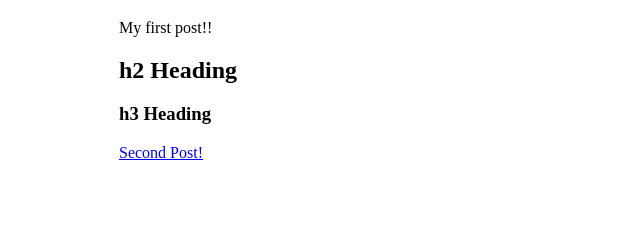
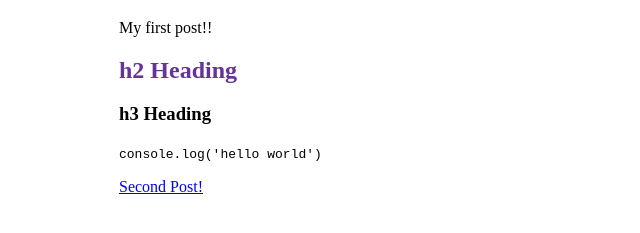
Before and after one commit to TomPatterson9/blog-site-source, a Gatsby site: page /2021/2021-01-01-hello-world/ in a window 1280 px wide. Shown: the part 257-490 px from the top of the page, without its empty margins (71-711 px from the left). Built offline with nearby package versions, Linux system fonts and the light colour scheme; Gatsby itself is replaced by a stand-in of ours.

Commit message:
created rootwrapper

```diff
--- /dev/null
+++ b/gatsby-browser.js
@@ -0,0 +1,3 @@
+import {wrapRootElement as wrap } from './root-wrapper';
+
+export const wrapRootElement = wrap;
--- /dev/null
+++ b/gatsby-ssr.js
@@ -0,0 +1,3 @@
+import {wrapRootElement as wrap } from './root-wrapper';
+
+export const wrapRootElement = wrap;
--- a/package.json
+++ b/package.json
@@ -24,8 +24,10 @@
     "gatsby-plugin-styled-components": "^3.10.0",
     "gatsby-source-filesystem": "^2.11.1",
     "gatsby-transformer-sharp": "^2.12.0",
+    "prism-react-renderer": "^1.2.0",
     "react": "^16.13.1",
     "react-dom": "^16.13.1",
+    "react-live": "^2.2.3",
     "styled-components": "^5.2.1"
   }
 }
--- a/posts/2021/2021-01-01-hello-world/index.mdx
+++ b/posts/2021/2021-01-01-hello-world/index.mdx
@@ -11,3 +11,5 @@ My first post!!
 ## h2 Heading
 
 ### h3 Heading
+
+`console.log('hello world')`
--- /dev/null
+++ b/root-wrapper.js
@@ -0,0 +1,16 @@
+import {MDXProvider} from '@mdx-js/react';
+import React from 'react';
+
+const components ={
+    h2: ({children}) => (
+        <h2 style={{color:'rebeccapurple'}}>{children}</h2>
+    ),
+    'p.inlineCode' : props => (
+        <code {...props} style={{backgroundColor: 'lightgrey'}}></code>
+    )
+
+}
+export const wrapRootElement = ({element}) =>
+(<MDXProvider components={components}>
+    {element}
+</MDXProvider>)
```
Also changed, not shown: 1 other file.
